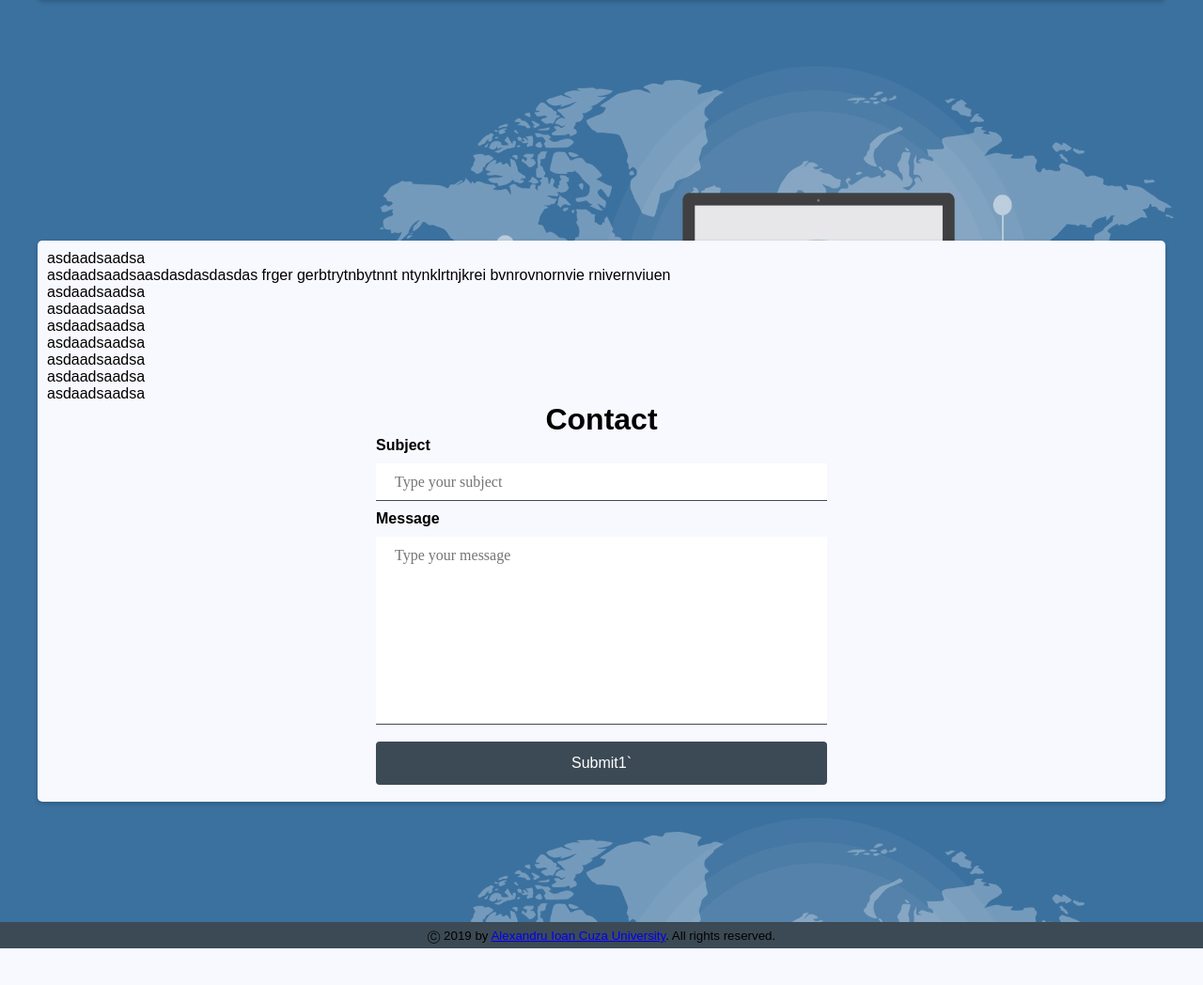
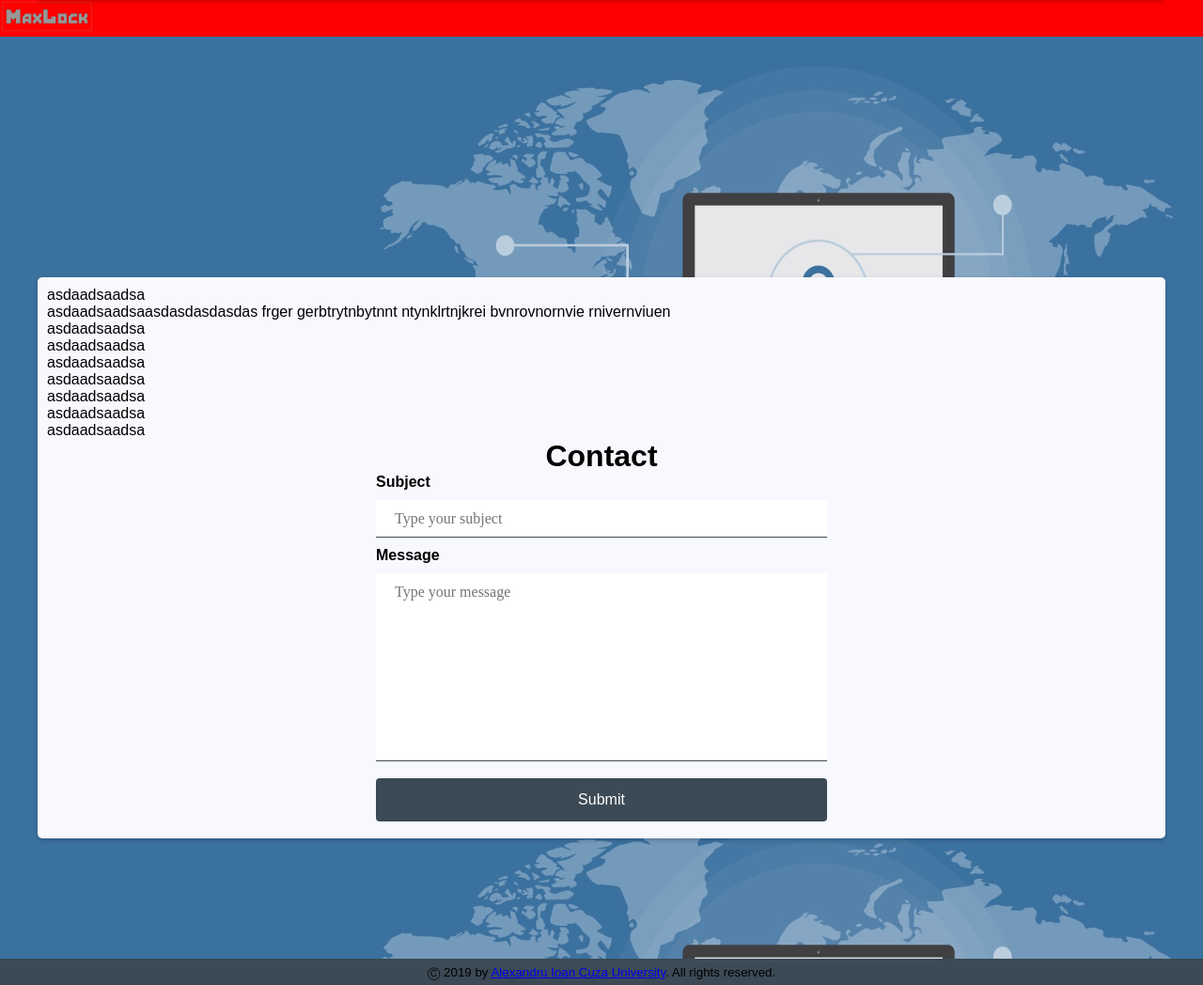
Before and after one commit to elupoae/ProiectTW, a PHP site: page / in a window 1280 px wide. Shown: the part 59-1107 px from the top of the page at 94% size. Before the commit the page ends 1068 px from the top, so only its background shows below. Run offline with PHP 8.4, Linux system fonts and the light colour scheme.

Commit message:
inceput Logo Mare, nu e gata

```diff
--- a/index.html
+++ b/index.html
@@ -81,9 +81,9 @@
         </form>
     </div>
 
-    <!--<div class="large-logo">-->
-        <!--<img src="image/Text.png">-->
-    <!--</div>-->
+    <div class="large-logo">
+        <img src="image/Text.png">
+    </div>
 
     <div class="content">
         <p>asdaadsaadsa</p>
@@ -102,7 +102,7 @@
             <input type="text" placeholder="Type your subject" name="subject" required>
             <label><b>Message</b></label>
             <textarea class="input-message" placeholder="Type your message" name="message" required></textarea>
-            <button type="submit">Submit1`</button>
+            <button type="submit">Submit</button>
         </div>
     </div>
 </div>
--- a/nav-bar.css
+++ b/nav-bar.css
@@ -204,6 +204,6 @@ nav .logo {
 .large-logo{
     background: red;
 
-    height: 20%;
-
+    height: 100%;
+    width: auto;
 }
```
